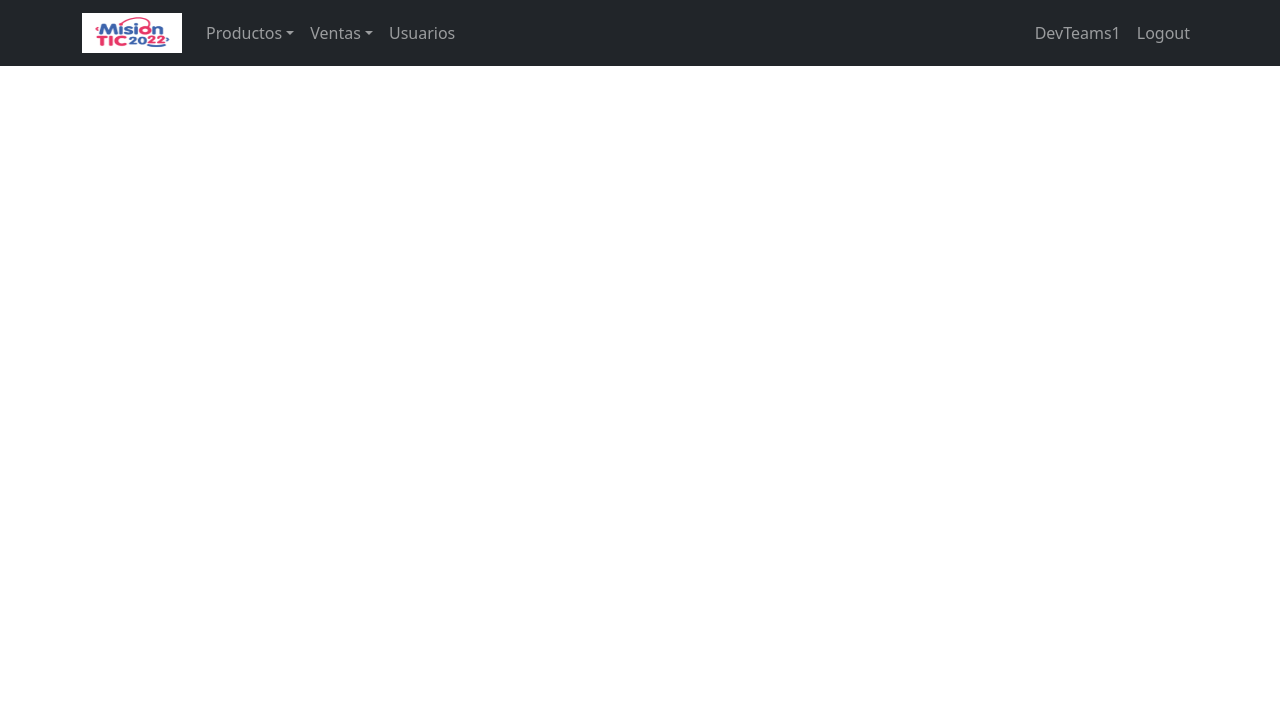
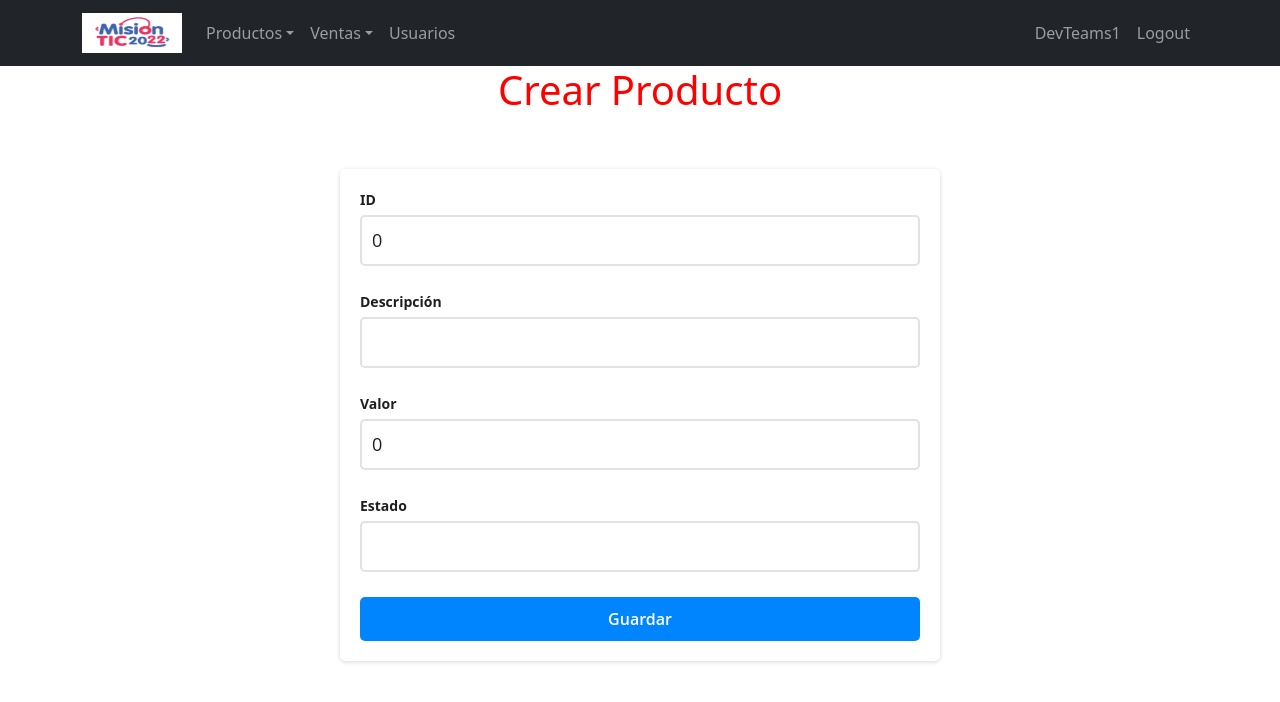
Before and after one commit to esalamancav/Software_Ventas_DevTeams1, a React (Create React App) app in the folder software-ventas/: page /crearPro in a window 1280 px wide. Shown: the top 702 px of the page. Built offline with nearby package versions, Linux system fonts and the light colour scheme.

Commit message:
Crear producto

```diff
--- a/software-ventas/package.json
+++ b/software-ventas/package.json
@@ -7,6 +7,7 @@
     "@testing-library/react": "^11.2.7",
     "@testing-library/user-event": "^12.8.3",
     "bootstrap": "^5.1.1",
+    "formik": "^2.2.9",
     "react": "^17.0.2",
     "react-bootstrap": "^2.0.0-rc.0",
     "react-dom": "^17.0.2",
--- a/software-ventas/src/App.js
+++ b/software-ventas/src/App.js
@@ -5,6 +5,7 @@ import 'bootstrap/dist/css/bootstrap.min.css';
 import Home from "./Home/Pages/Home";
 import Productos from './GestionProductos/Pages/Productos';
 import Admin from "./GestionUsuarios/pages/Admin";
+import CrearPro from './GestionProductos/Pages/CrearPro';
 import NavBarProject from "./Home/Components/NavBarProject";
 import {BrowserRouter as Router,
   Route,
@@ -19,6 +20,9 @@ const App= ()=> {
     <Router>
       <NavBarProject />
       <Switch>
+      <Route path="/crearPro" exact>
+          <CrearPro/>
+        </Route>
         <Route path="/" exact>
           <Home/>
         </Route>
@@ -28,6 +32,7 @@ const App= ()=> {
         <Route path="/Admin" exact>
           <Admin/>
         </Route>
+
       </Switch>
     </Router>
   )
--- /dev/null
+++ b/software-ventas/src/GestionProductos/Components/Formulario.js
@@ -0,0 +1,91 @@
+import { Formik } from 'formik';
+import React, {useState} from 'react';
+
+
+const Formulario = () =>{
+    const[formularioEnviado,cambiarFormularioEnviado]=useState(false);
+  return(
+  <> <Formik
+    initialValues={{
+      ID: 0,
+      Descripcion: '',
+      Valor:0,
+      Estado:''
+
+
+
+    }}
+     onSubmit={(valores,{resetForm})=>{
+         resetForm();
+         console.log('Producto creado');
+         cambiarFormularioEnviado(true);
+         setTimeout(()=>cambiarFormularioEnviado(false),4000);
+     }}
+  >
+
+      {({values,handleSubmit,handleChange})=>(
+
+ <form className="formulario" onSubmit={handleSubmit}>
+ <div>
+ <label htmlFor="ID"> ID</label>
+ <input
+        type="number"
+        id="ID"
+        name="ID"
+        value={values.ID}
+        onChange={handleChange}
+
+/>
+</div>
+<div>
+<label htmlFor="Descripción"> Descripción</label>
+ <input
+       type="text"
+       id="Descripcion"
+       name="Descripcion"
+       value={values.Descripcion}
+       onChange={handleChange}
+
+
+ />
+</div>
+<div>
+<label htmlFor="Valor"> Valor</label>
+ <input
+        type="number"
+        id="Valor"
+        name="Valor"
+        value={values.Valor}
+        onChange={handleChange}
+
+/>
+</div>
+<div>
+<label htmlFor="Estado"> Estado</label>
+ <input
+       type="text"
+       id="Estado"
+       name="Estado"
+       value={values.Estado}
+       onChange={handleChange}
+
+
+/>
+</div>
+<button type="submit">Guardar </button>
+{formularioEnviado && <p className="exito"> Producto creado con exito</p>}
+
+</form>
+
+      )}
+
+  </Formik>
+
+
+
+  </>
+
+
+  );
+}
+export default Formulario;
--- /dev/null
+++ b/software-ventas/src/GestionProductos/Pages/CrearPro.js
@@ -0,0 +1,21 @@
+import Container  from 'react-bootstrap/Container';
+import Formulario from '../Components/Formulario';
+
+
+const CrearPro= () => {
+    return(
+
+     <>
+     <Container className="col-6">
+        <h1>Crear Producto</h1>
+     <div className="contenedor">
+      <Formulario/>
+      </div>
+         </Container>
+
+
+
+       </>
+    );
+}
+export default CrearPro;
--- a/software-ventas/src/GestionProductos/Pages/Productos.css
+++ b/software-ventas/src/GestionProductos/Pages/Productos.css
@@ -7,5 +7,5 @@ h1{
 
     text-align: center;
     color: red;
-    margin-bottom: 100px;
+    margin-bottom: 5px;
 }
--- a/software-ventas/src/Home/Components/NavBarProject.js
+++ b/software-ventas/src/Home/Components/NavBarProject.js
@@ -20,7 +20,7 @@ const NavBarProject = () =>{
         <Navbar.Collapse id="responsive-navbar-nav">
             <Nav className="me-auto">
             <NavDropdown title="Productos" id="collasible-nav-dropdown">
-                <NavDropdown.Item href="#action/3.1">Crear producto</NavDropdown.Item>
+                <NavDropdown.Item href="/crearPro">Crear producto</NavDropdown.Item>
                 <NavDropdown.Item href="/Productos">Administrar productos</NavDropdown.Item>
             </NavDropdown>
             <NavDropdown title="Ventas" id="collasible-nav-dropdown">
--- a/software-ventas/src/index.css
+++ b/software-ventas/src/index.css
@@ -11,3 +11,82 @@ code {
   font-family: source-code-pro, Menlo, Monaco, Consolas, 'Courier New',
     monospace;
 }
+
+.contenedor {
+	min-height: 100vh;
+	display: flex;
+	align-items: flex-start;
+	justify-content: center;
+}
+.formulario {
+    min-width: 600px;
+    margin-top: 50px;
+    background: #fff;
+    border-radius: 5px;
+    padding: 20px;
+    box-shadow: rgba(0, 0, 0, 0.16) 0px 1px 4px;
+
+
+}
+.formulario > div {
+  margin-bottom: 20px;
+}
+
+.formulario label{
+  display: block;
+  font-weight: 600;
+  font-size: 14px;
+  margin-bottom: 5px;
+  color: #1f1f1f;
+}
+.formulario input,
+.formulario textarea{
+  font-family: 'Open Sans', sans-serif;
+  width: 100%;
+  border-radius: 5px;
+  border: 2px solid #e2e2e2;
+  font-size: 18px;
+  padding: 10px;
+  margin-bottom: 5px;
+  color: #1f1f1f;
+}
+.formulario input:focus {
+	outline: none;
+	border: 2px solid #0085FF;
+}
+
+.formulario .error {
+	color: #e92b2d;
+	font-weight: 600;
+	font-size: 12px;
+}
+
+.formulario button[type="submit"] {
+	display: block;
+	background: #0085FF;
+	font-weight: 600;
+	font-family: 'Open Sans', sans-serif;
+	border: none;
+	cursor: pointer;
+	width: 100%;
+	padding: 10px;
+	border-radius: 5px;
+	color: #fff;
+	font-size: 16px;
+	transition: .3s ease all;
+}
+
+.formulario button[type="submit"]:hover {
+	background: #0051ff;
+}
+
+.formulario .exito {
+	text-align: center;
+	font-size: 14px;
+	padding-top: 20px;
+	color: #02a802;
+}
+
+.formulario input[type="radio"] {
+	width: auto;
+}
```
Also changed, not shown: 1 other file (tests, documents, lock files or other folders).
